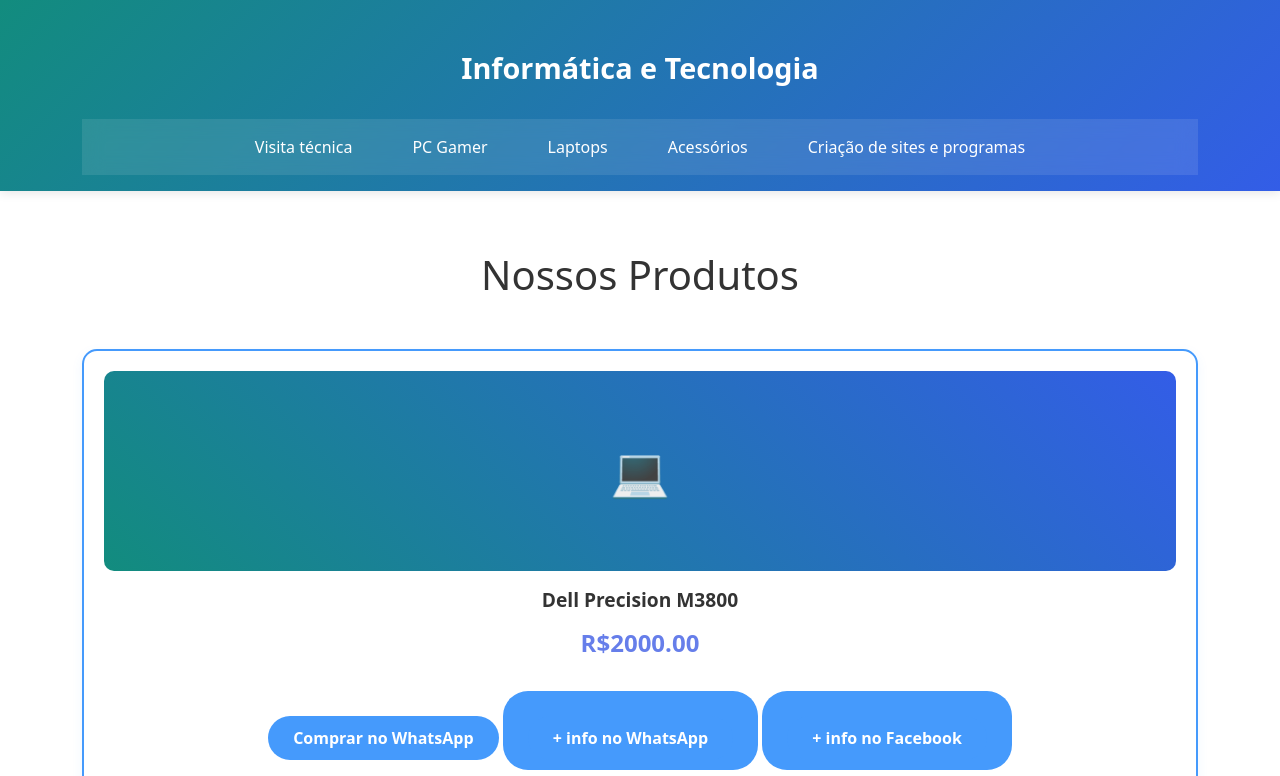
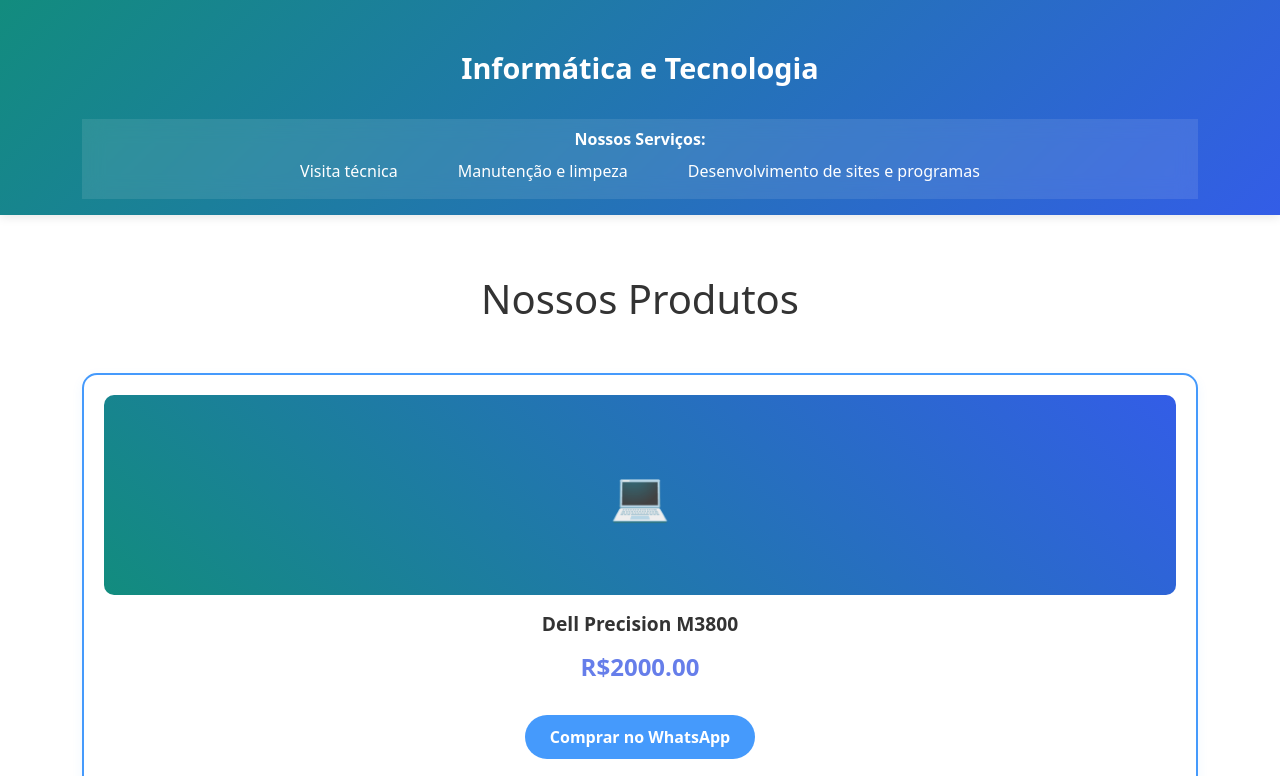
Before and after one commit to fernandodelin/marketplace, a plain HTML site: page index.html in a window 1280 px wide. Shown: the top 776 px of the page. Drawn offline with nearby package versions, Linux system fonts and the light colour scheme.

Commit message:
edit-layout-add-elements-finish-v1-0

```diff
--- a/index.html
+++ b/index.html
@@ -2,8 +2,15 @@
 <html lang="pt-BR">
     <head>
         <meta charset="UTF-8">
+        <title>Informática e Tecnologia - Fernando Anísio</title>
+        <meta name="description" content="Serviços de informática, tecnologia, manutenção, limpeza, desenvolvimento de sites e venda de produtos de tecnologia.">
+        <link rel="canonical" href="https://seusite.com.br">
+        <meta name="keywords" content="Informática, Tecnologia, Manutenção, Limpeza, Desenvolvimento, Sites, Laptops, Ofertas, Produtos, Fernando Anísio">
+        <meta property="og:title" content="Informática e Tecnologia - Produtos e Serviços">
+        <meta property="og:description" content="Serviços e produtos de informática e tecnologia.">
         <meta name="viewport" content="width=device-width, initial-scale=1.0">
-    <title>Informática e Tecnologia - Fernando Anísio</title>
+        <!-- Favicon SVG online -->
+        <link rel="icon" type="image/svg+xml" href="https://cdn.jsdelivr.net/npm/bootstrap-icons@1.11.3/icons/bug.svg">
         <link rel="stylesheet" href="styles.css">
         <link href="https://cdn.jsdelivr.net/npm/bootstrap@5.3.8/dist/css/bootstrap.min.css" rel="stylesheet" integrity="sha384-sRIl4kxILFvY47J16cr9ZwB07vP4J8+LH7qKQnuqkuIAvNWLzeN8tE5YBujZqJLB" crossorigin="anonymous">
     </head>
@@ -16,12 +23,14 @@
                 </div>
 
                 <nav>
+                    <div class="nav-links"><b>
+                        Nossos Serviços:
+                        </b>
+                    </div>
                     <div class="nav-links">
-                    <a href="#accessories">Visita técnica</a>
-                    <a href="#PcGamer">PC Gamer</a>
-                    <a href="#laptops">Laptops</a>
-                    <a href="#acessorios">Acessórios</a>
-                    <a href="#Sites">Criação de sites e programas</a>
+                        <a href="https://wa.me/5531983399609?text=Olá,%20gostaria%20de%20agendar%20uma%20visita%20técnica">Visita técnica</a>
+                        <a href="https://wa.me/5531983399609?text=Olá%20gostaria%20de%20agendar%20uma%20manutenção%20e%20Limpeza">Manutenção e limpeza</a>
+                        <a href="https://wa.me/5531983399609?text=Olá%20gostaria%20de%20saber%20mais%20informações%20sobre%20o%20desenvolvimento%20de%20sites%20e%20programas">Desenvolvimento de sites e programas</a>
                     </div>
                 </nav>
             </div>
--- a/script.js
+++ b/script.js
@@ -31,7 +31,7 @@ const products = [
 ];
 
 // ...existing code...
-const botaoWhatsapp = document.getElementById('whatsapp-btn');
+const linkWhatsapp = "https://wa.me/?text=Olá! Tenho interesse no produto:";
 // Função para renderizar os produtos
 function renderProducts(products) {
     const container = document.getElementById('products-list');
@@ -42,21 +42,22 @@ function renderProducts(products) {
         productDiv.className = 'product-item';
 
         productDiv.innerHTML = `
+
             <div class="product-image">${product.image}</div>
             <div class="product-name">${product.name}</div>
             <div class="product-price">R$${product.price.toFixed(2)}</div
             <div class="whatsapp-btn">
-                <a href="https://wa.me/?text=Olá! Tenho interesse no produto: ${encodeURIComponent(product.name)}" target="_blank" class="whatsapp-btn">
+                <a href="${linkWhatsapp} ${encodeURIComponent(product.name)}" target="_blank" class="whatsapp-btn">
                     Comprar no WhatsApp
                 </a>
-            </div>
-            <div class="whatsapp-btn">
-                <a href="${product.whatsapp}" target="_blank" class="whatsapp-btn">
+            </div><br><br>
+            <div class="product-price">
+                <a href="${product.whatsapp}" target="_blank">
                     + info no WhatsApp
                 </a>
             </div>
-            <div class="whatsapp-btn">
-                <a href="${product.facebook}" target="_blank" class="whatsapp-btn">
+            <div class="product-price">
+                <a href="${product.facebook}" target="_blank">
                     + info no Facebook
                 </a>
             </div>
--- a/styles.css
+++ b/styles.css
@@ -254,10 +254,6 @@ footer {
         max-width: 100%;
     }
 
-    .hero h1 {
-        font-size: 2rem;
-    }
-
     .nav-links {
         gap: 15px;
     }
```
Also changed, not shown: txt.txt. Lines whose indentation alone changed are shown as unchanged.
